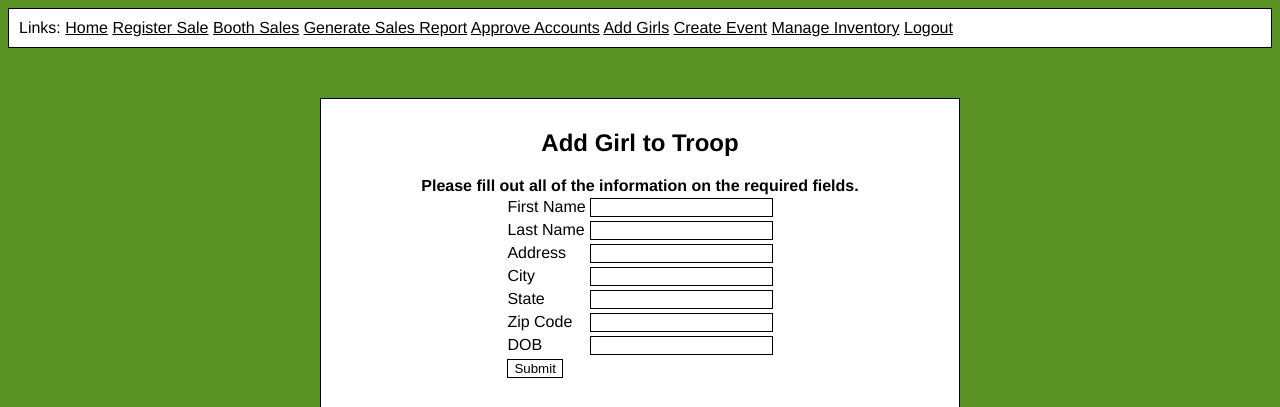
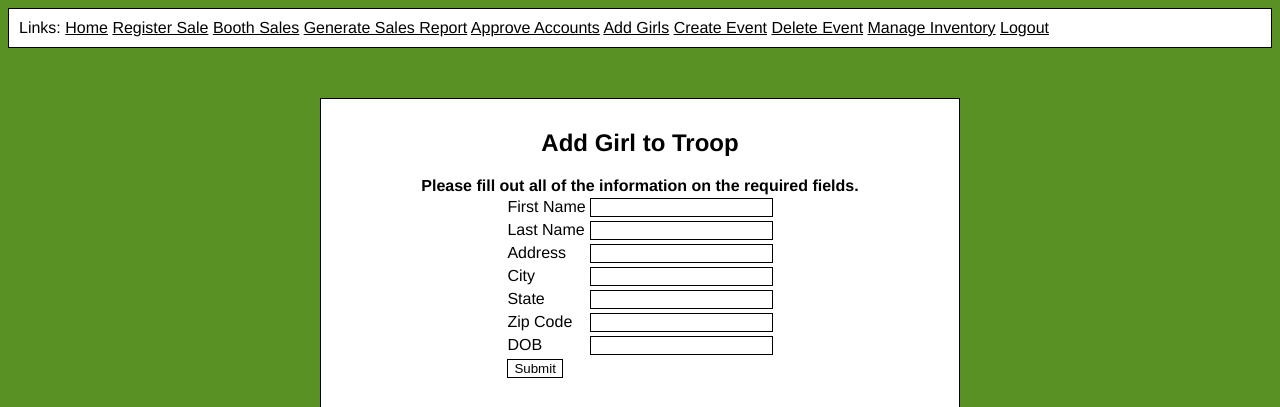
Before and after one commit to pstalcup/CPSC-430-Girlscouts, a PHP site: page /addGirls.php in a window 1280 px wide. Shown: the top 407 px of the page. Run offline with PHP 8.4, Linux system fonts and the light colour scheme; a user stored in the database is signed in.

Commit message:
blah blah blah

```diff
--- a/menu.php
+++ b/menu.php
@@ -53,7 +53,9 @@
 		$links["Approve Accounts"] = "approve.php";
 		$links["Add Girls"] = "addGirls.php";
 		$links["Create Event"] = "createEvents.php";
+		$links["Delete Event"] = "deleteEvent.php";
 		$links["Manage Inventory"] = "products.php";
+
 	}
 	if($permission > 0) {
 		$links["Logout"] = "logout.php";
```
